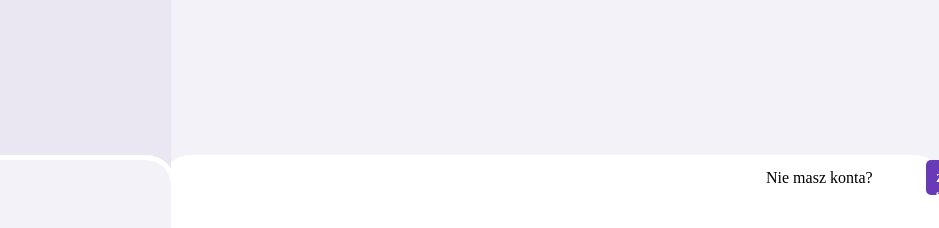
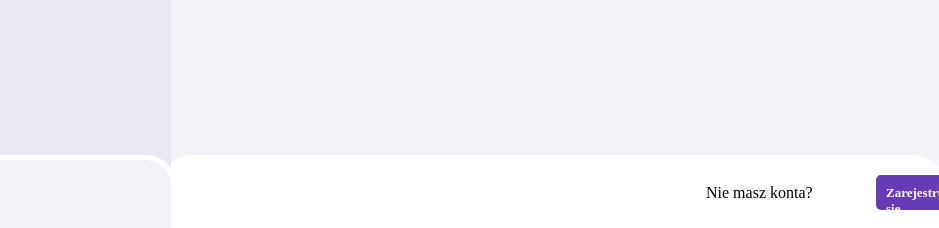
Before and after one commit to TheMich2/TheMich2.github.io, a plain HTML site: page index.html in a window 1280 px wide. Shown: the top 228 px of the page, 341-1280 px from the left. Drawn offline with Linux system fonts and the light colour scheme.

Commit message:
Update style.css

```diff
--- a/style.css
+++ b/style.css
@@ -79,16 +79,16 @@
 .arri{
     position: absolute;
     display: inline-block;
-    margin-left: 600px;
-    margin-top: -510px;
+    margin-left: 540px;
+    margin-top: -480px;
 }
 .arri2{
     position: absolute;
     display: inline-block;
     font-size: small;
     padding: 10px;
-    margin-top: -510px;
-    margin-left: 760px;
+    margin-top: -480px;
+    margin-left: 710px;
     border-radius: 5px;
     height: 35px;
     background-color: #683AB7;
```
